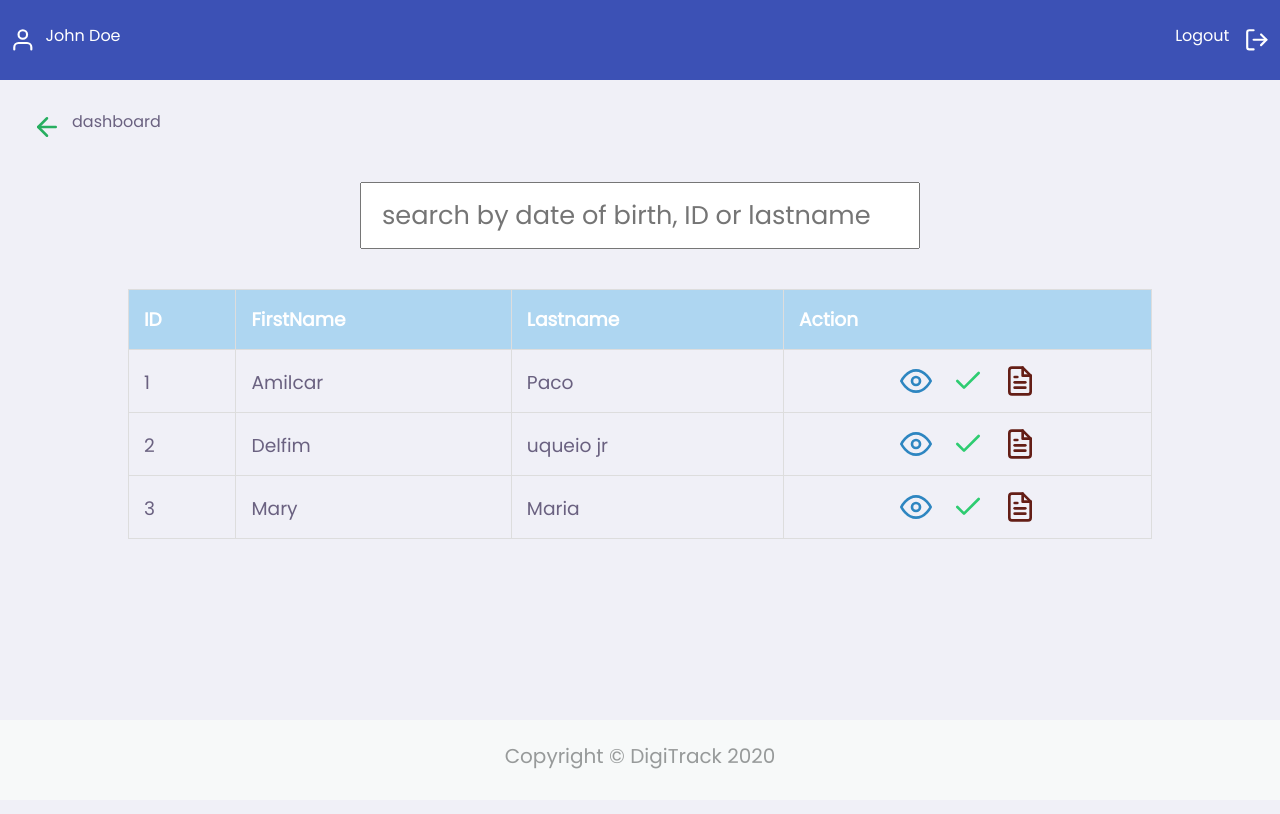
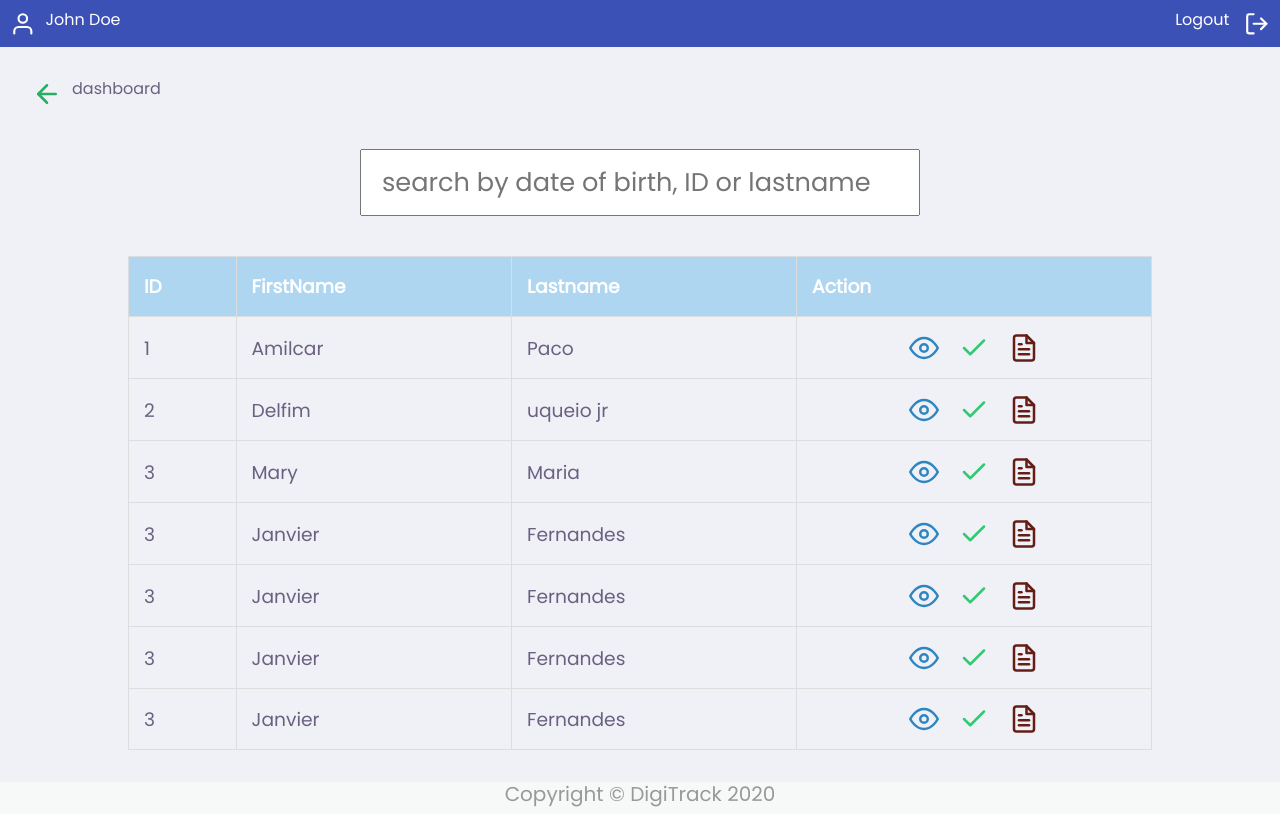
Before and after one commit to delfim-junior/DigitTracker, a React (Create React App) app in the folder tracker/: page /admin/requests in a window 1280 px wide. Built offline with nearby package versions, Linux system fonts and the light colour scheme; the HTML template or start-up script is replaced by a standard one.

Commit message:
resize action icons

```diff
--- a/tracker/src/pages/Requests/index.js
+++ b/tracker/src/pages/Requests/index.js
@@ -28,10 +28,30 @@ function Requests() {
                 firstname: 'Mary',
                 lasname: 'Maria'
             },
+            {
+                id: 3,
+                firstname: 'Janvier',
+                lasname: 'Fernandes'
+            },
+            {
+                id: 3,
+                firstname: 'Janvier',
+                lasname: 'Fernandes'
+            },
+            {
+                id: 3,
+                firstname: 'Janvier',
+                lasname: 'Fernandes'
+            },
+            {
+                id: 3,
+                firstname: 'Janvier',
+                lasname: 'Fernandes'
+            },
         ]
 
         setRequestsList(data)
-    },[])
+    }, [])
 
     function handleGoBack() {
         history.goBack()
@@ -69,7 +89,7 @@ function Requests() {
                                         className='action'
                                         color="#2E86C1"
                                         style={{ marginRight: '20px', cursor: 'pointer' }}
-                                        size={32}
+                                        size={30}
                                         onClick={() => handleSeeDetails(request.id)}
                                     />
 
@@ -78,7 +98,8 @@ function Requests() {
                                         className='action'
                                         color="#2ECC71"
                                         style={{ marginRight: '20px', cursor: 'pointer' }}
-                                        size={32}
+                                        size={30}
+                                        onClick={() => { }}
                                     />
 
                                     <FiFileText
@@ -86,7 +107,8 @@ function Requests() {
                                         className='action'
                                         color="#641E16 "
                                         style={{ cursor: 'pointer' }}
-                                        size={32}
+                                        size={30}
+                                        onClick={() => { }}
                                     />
 
                                 </td>
```
